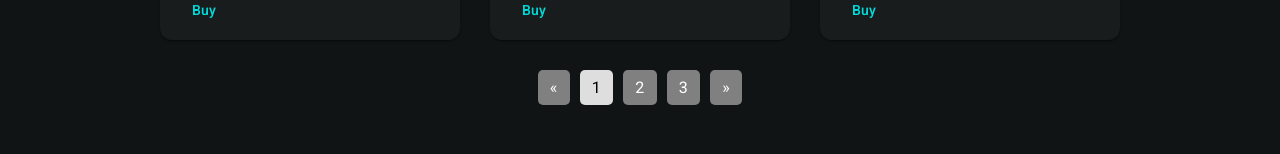
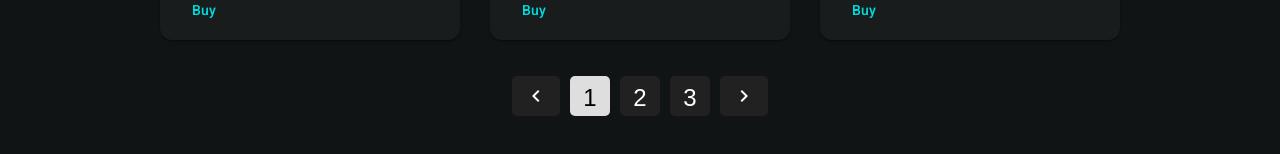
Before and after one commit to Letto228/angular-20250113, an Angular app: page / in a window 1280 px wide. Shown: the part 544-698 px from the top of the page. Built offline with nearby package versions, Linux system fonts and the light colour scheme.

Commit message:
updated according review

```diff
--- a/src/app/pages/products-list/products-list.component.css
+++ b/src/app/pages/products-list/products-list.component.css
@@ -26,22 +26,27 @@
     padding: 10px;
     justify-content: center;
 }
+
 .pagination li {
     margin: 0 5px;
 }
-.pagination a {
+
+.pagination button,
+.pagination mat-icon {
     text-decoration: none;
     color: white;
-    background-color: grey;
+    background-color: rgb(33, 33, 33);
     padding: 8px 12px;
     border-radius: 5px;
     transition: background-color 0.3s;
 }
-.pagination a:hover {
+
+.pagination button:hover,
+.pagination mat-icon:hover {
     background-color: darkgrey;
 }
 
-.pagination a.selected {
+.pagination button.selected {
     color: rgb(0, 0, 0);
     background-color: rgb(222, 222, 222);
 }
--- a/src/app/pages/products-list/products-list.component.html
+++ b/src/app/pages/products-list/products-list.component.html
@@ -21,21 +21,22 @@
             <div class="pagination">
                 <ul>
                     <li>
-                        <a (click)="back()">&laquo;</a>
+                        <mat-icon (click)="back()">chevron_left</mat-icon>
                     </li>
                     <ng-template ngFor let-index [ngForOf]="pageIndexes" [ngForTrackBy]="trackBy">
                         <!-- eslint-disable-next-line @html-eslint/require-li-container -->
                         <li>
-                            <a
-                                [class]="index === activeIndex ? 'selected' : ''"
+                            <button
+                                mat-icon-button
+                                [class.selected]="index === activeIndex"
                                 (click)="selectIndex(index)"
                             >
                                 {{ index }}
-                            </a>
+                            </button>
                         </li>
                     </ng-template>
                     <li>
-                        <a (click)="next()">&raquo;</a>
+                        <mat-icon (click)="next()">chevron_right</mat-icon>
                     </li>
                 </ul>
             </div>
--- a/src/app/pages/products-list/products-list.component.ts
+++ b/src/app/pages/products-list/products-list.component.ts
@@ -1,5 +1,7 @@
 import {ChangeDetectionStrategy, Component, signal} from '@angular/core';
 import {CommonModule} from '@angular/common';
+import {MatIconModule} from '@angular/material/icon';
+import {MatButtonModule} from '@angular/material/button';
 import {CardComponent} from './card/card.component';
 import {productsMock} from '../../shared/products/products.mock';
 import {Product} from '../../shared/products/product.interface';
@@ -8,7 +10,7 @@ import {PaginationDirective} from '../../shared/pagination/pagination.directive'
 @Component({
     selector: 'app-products-list',
     standalone: true,
-    imports: [CardComponent, CommonModule, PaginationDirective],
+    imports: [CardComponent, CommonModule, PaginationDirective, MatIconModule, MatButtonModule],
     templateUrl: './products-list.component.html',
     styleUrl: './products-list.component.css',
     changeDetection: ChangeDetectionStrategy.OnPush,
--- a/src/app/shared/pagination/pagination.directive.ts
+++ b/src/app/shared/pagination/pagination.directive.ts
@@ -19,24 +19,35 @@ export class PaginationDirective<Data> {
     private readonly templateRef = inject<TemplateRef<PaginationContext<Data>>>(TemplateRef);
 
     private readonly activeIndex = signal(1);
-    readonly appPaginationOf = input.required<Data[]>();
-    readonly appPaginationChunkSize = input.required<number>();
+
+    readonly appPaginationOf = input<Data[]>([]);
+
+    readonly appPaginationChunkSize = input<number>(3);
+
+    readonly productsGroupStartIndex = computed<number>(
+        () => (this.activeIndex() - 1) * this.appPaginationChunkSize(),
+    );
+
+    readonly productsGroupEndIndex = computed<number>(
+        () => this.activeIndex() * this.appPaginationChunkSize(),
+    );
 
     readonly productsGroup = computed<Data[]>(() =>
-        this.appPaginationOf().slice(
-            (this.activeIndex() - 1) * this.appPaginationChunkSize(),
-            this.activeIndex() * this.appPaginationChunkSize(),
-        ),
+        this.appPaginationOf().slice(this.productsGroupStartIndex(), this.productsGroupEndIndex()),
     );
 
-    readonly pageIndexes = computed<number[]>(() =>
-        Array.from(
+    readonly pageIndexesCount = computed<number>(() => {
+        return this.appPaginationOf().length / this.appPaginationChunkSize();
+    });
+
+    readonly pageIndexes = computed<number[]>(() => {
+        return Array.from(
             {
-                length: Math.ceil(this.appPaginationOf().length / this.appPaginationChunkSize()),
+                length: Math.ceil(this.pageIndexesCount()),
             },
             (_, i) => i + 1,
-        ),
-    );
+        );
+    });
 
     constructor() {
         this.listenCurrentChunk();
```
